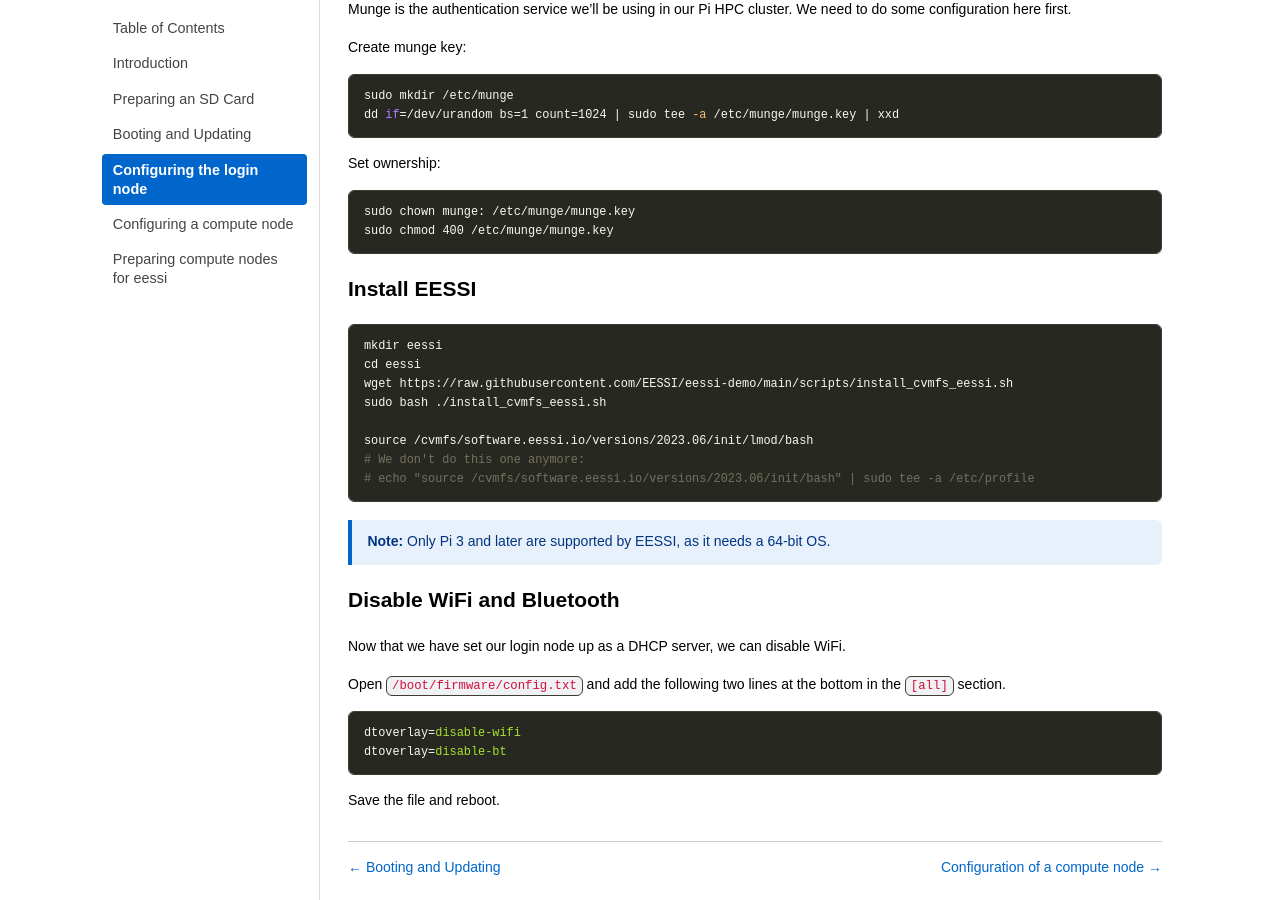
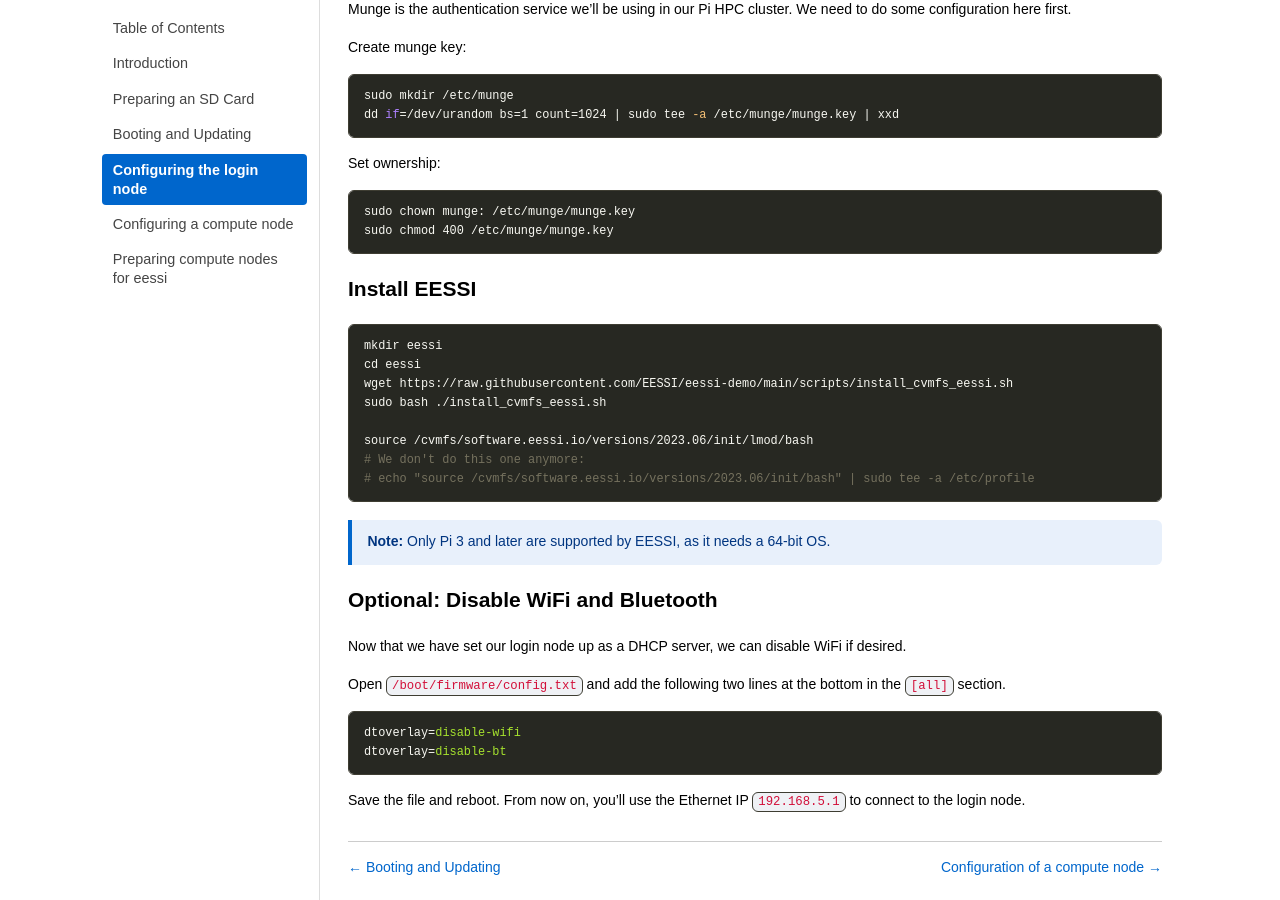
Before and after one commit to carpentriesoffline/Building_a_miniHPC_for_Training, a Jekyll site: the page built from 04-configurationLogin.md, in a window 1280 px wide and 900 px high, scrolled down 6180 px. Built offline with Jekyll 4.4.1, drawn with Linux system fonts in a browser that asks for light colours.

Commit message:
Make WiFi disable optional

````diff
--- a/04-configurationLogin.md
+++ b/04-configurationLogin.md
@@ -293,9 +293,9 @@ source /cvmfs/software.eessi.io/versions/2023.06/init/lmod/bash
 
 > **Note:** Only Pi 3 and later are supported by EESSI, as it needs a 64-bit OS.
 
-## Disable WiFi and Bluetooth
+## Optional: Disable WiFi and Bluetooth
 
-Now that we have set our login node up as a DHCP server, we can disable WiFi.
+Now that we have set our login node up as a DHCP server, we can disable WiFi if desired.
 
 Open `/boot/firmware/config.txt` and add the following two lines at the bottom in the `[all]` section.
 
@@ -304,4 +304,4 @@ dtoverlay=disable-wifi
 dtoverlay=disable-bt
 ```
 
-Save the file and reboot.
+Save the file and reboot. From now on, you'll use the Ethernet IP `192.168.5.1` to connect to the login node.
````
